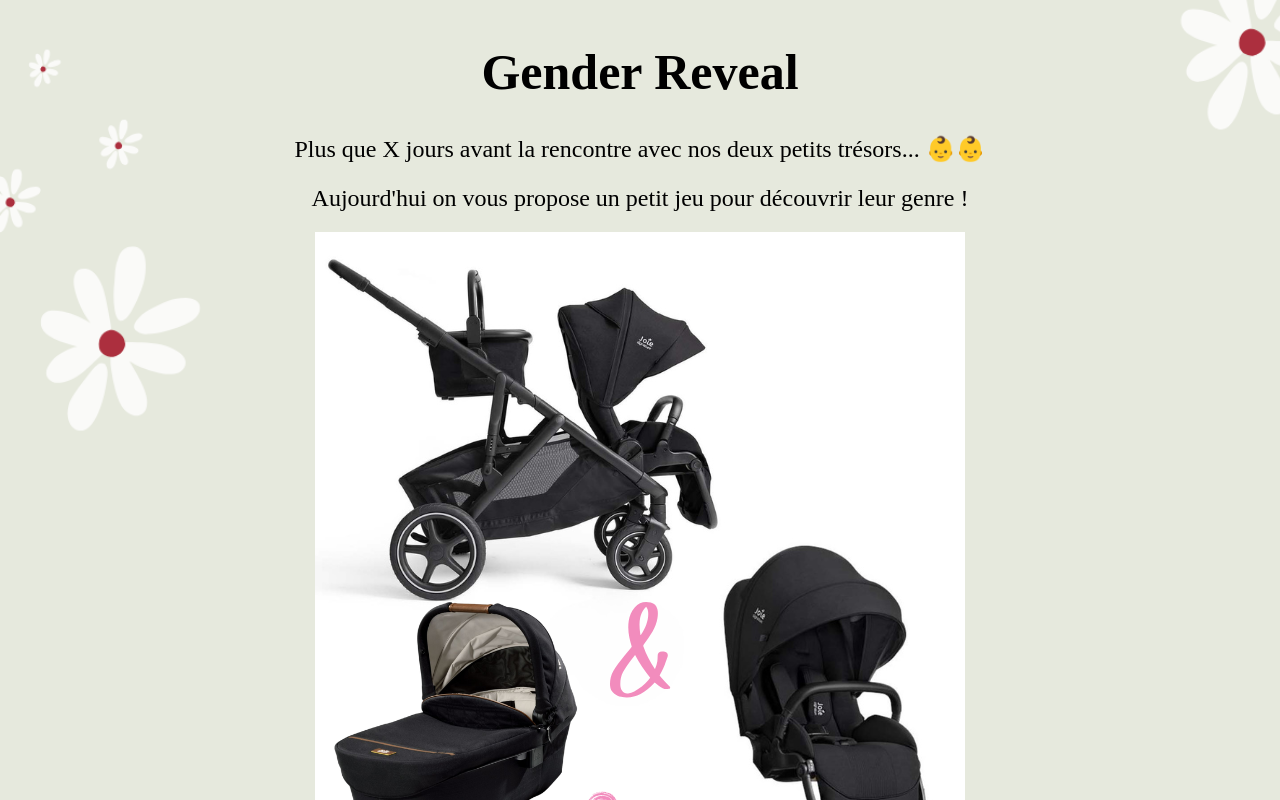
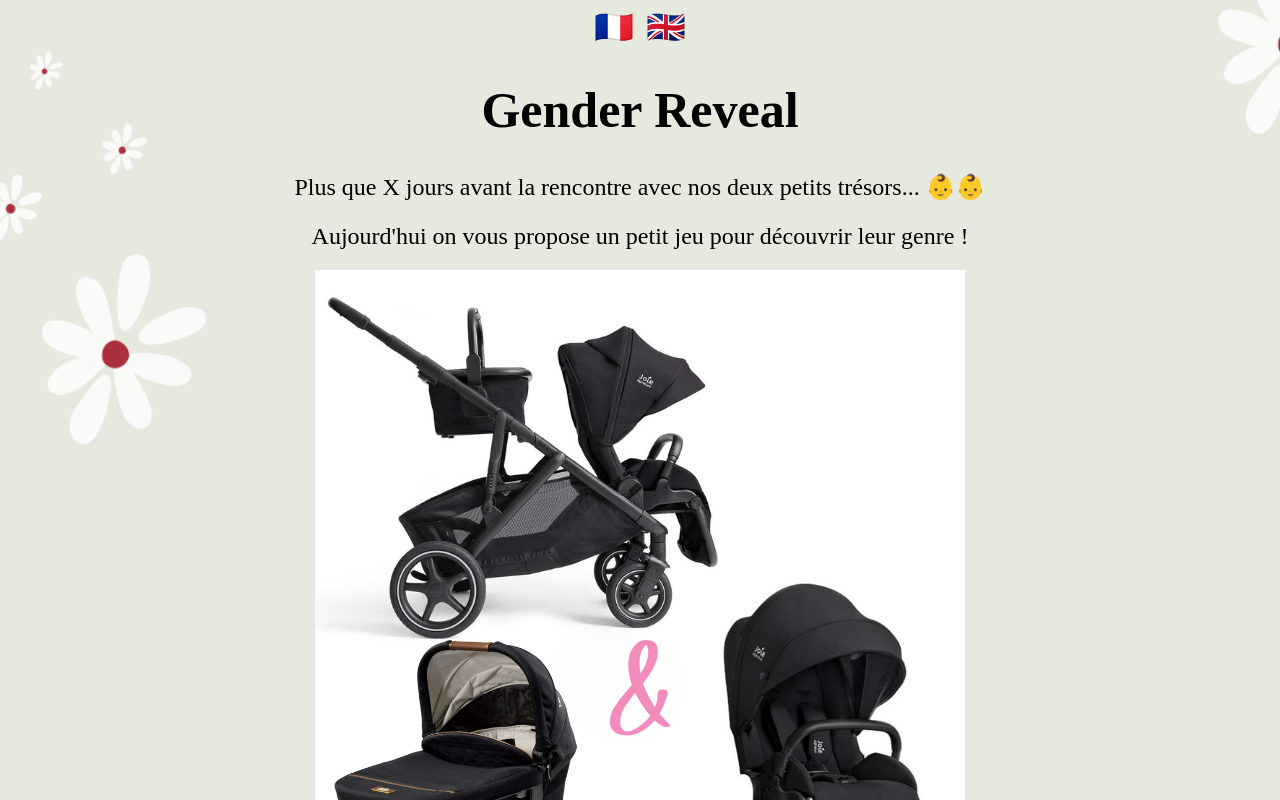
Before and after one commit to MatthieuSimon/twins-reveal, a Vue app: page / in a window 1280 px wide. Shown: the top 800 px of the page. Built offline with nearby package versions, Linux system fonts and the light colour scheme.

Commit message:
Add language switch button

```diff
--- a/src/App.vue
+++ b/src/App.vue
@@ -1,9 +1,27 @@
 <template>
   <meta charset="utf-8" />
   <div class="game-container">
+    <div class="locale-switcher">
+      <button @click="setLocale('fr-FR')" :aria-label="'Français'">
+        <span class="flag-img">&#127467;&#127479;</span>
+      </button>
+      <button @click="setLocale('en-GB')" :aria-label="'English'">
+        <span class="flag-img">&#127468;&#127463;</span>
+      </button>
+    </div>
     <RouterView />
   </div>
 </template>
+
+<script setup lang="ts">
+import { useI18n } from 'vue-i18n'
+
+const { locale } = useI18n()
+
+function setLocale(lang: string) {
+  locale.value = lang
+}
+</script>
 
 <style>
 body {
@@ -25,6 +43,15 @@ html * {
   flex-direction: column;
   align-items: center;
 }
+.locale-switcher {
+  display: flex;
+  gap: 12px;
+  justify-content: center;
+}
+.flag-img {
+  display: block;
+  font-size: 32px;
+}
 .responsive-img {
   max-width: 100%;
   height: auto;
@@ -40,6 +67,15 @@ button {
   gap: 10px;
   justify-content: center;
   align-items: center;
+  border: none;
+  cursor: pointer;
+}
+
+.locale-switcher button {
+  background: transparent;
+  padding: 0;
+  border: none;
+  box-shadow: none;
 }
 
 h1 {
--- a/src/pages/WordleView.vue
+++ b/src/pages/WordleView.vue
@@ -27,11 +27,10 @@ import { ref, onMounted } from 'vue'
 import { useI18n } from 'vue-i18n'
 import { useRouter } from 'vue-router'
 
-const target = 'Couches'
 const guesses = ref<string[][]>([])
 const currentGuess = ref<string>('')
 const router = useRouter()
-const { t } = useI18n({
+const { t, locale } = useI18n({
   useScope: 'global',
   inheritLocale: true,
 })
@@ -40,18 +39,22 @@ onMounted(() => {
   guesses.value.push('.......'.split(''))
 })
 
+function getTargetWord(): string {
+  return locale.value === 'fr-FR' ? 'Couches' : 'Diapers'
+}
+
 function submitGuess(): void {
   const guess = currentGuess.value.trim()
   if (guess.length !== 7) return
   guesses.value.push(guess.split(''))
-  if (guess.toLowerCase() === target.toLowerCase()) {
+  if (guess.toLowerCase() === getTargetWord().toLowerCase()) {
     router.push('reveal-one')
   }
   currentGuess.value = ''
 }
 
 function getLetterClass(letter: string, idx: number): string {
-  const targetArr = target.split('')
+  const targetArr = getTargetWord().split('')
   if (letter.toLowerCase() === targetArr[idx].toLowerCase()) {
     return 'correct'
   } else if (
```
